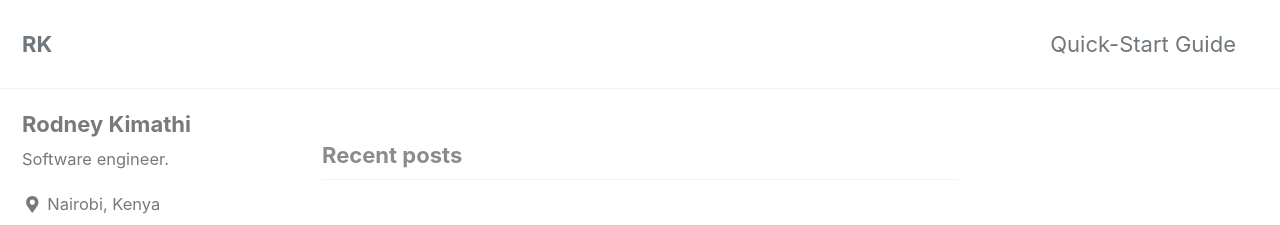
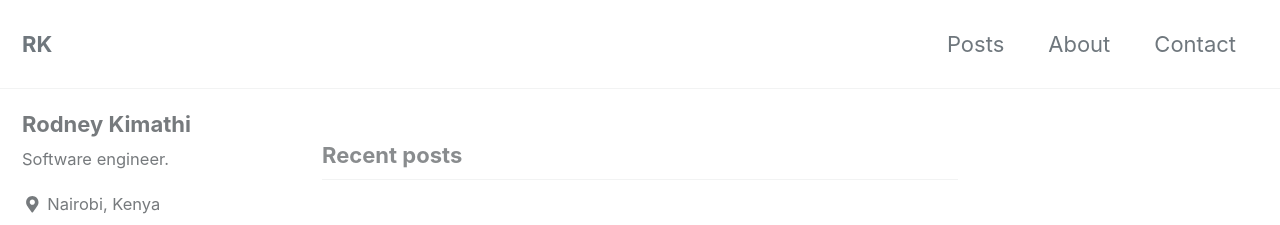
Before and after one commit to rkimathi/rkimathi.github.io, a Jekyll site: the page built from index.html, in a window 1280 px wide and 900 px high. Shown: the top 225 px of the window. Built offline with Jekyll 4.4.1, drawn with Linux system fonts in a browser that asks for light colours; cached includes are drawn as plain includes; nearby versions of some CDN libraries; the list of posts is cut into pages by our own code.

Commit message:
Update site navigation

```diff
--- a/_data/navigation.yml
+++ b/_data/navigation.yml
@@ -1,7 +1,13 @@
 # main links
 main:
-  - title: "Quick-Start Guide"
-    url: https://mmistakes.github.io/minimal-mistakes/docs/quick-start-guide/
+  - title: "Posts"
+    url: /posts/
+  - title: "About"
+    url: /about/
+  - title: "Contact"
+    url: /contact/
+  # - title: "Quick-Start Guide"
+  #   url: https://mmistakes.github.io/minimal-mistakes/docs/quick-start-guide/
   # - title: "About"
   #   url: https://mmistakes.github.io/minimal-mistakes/about/
   # - title: "Sample Posts"
```
